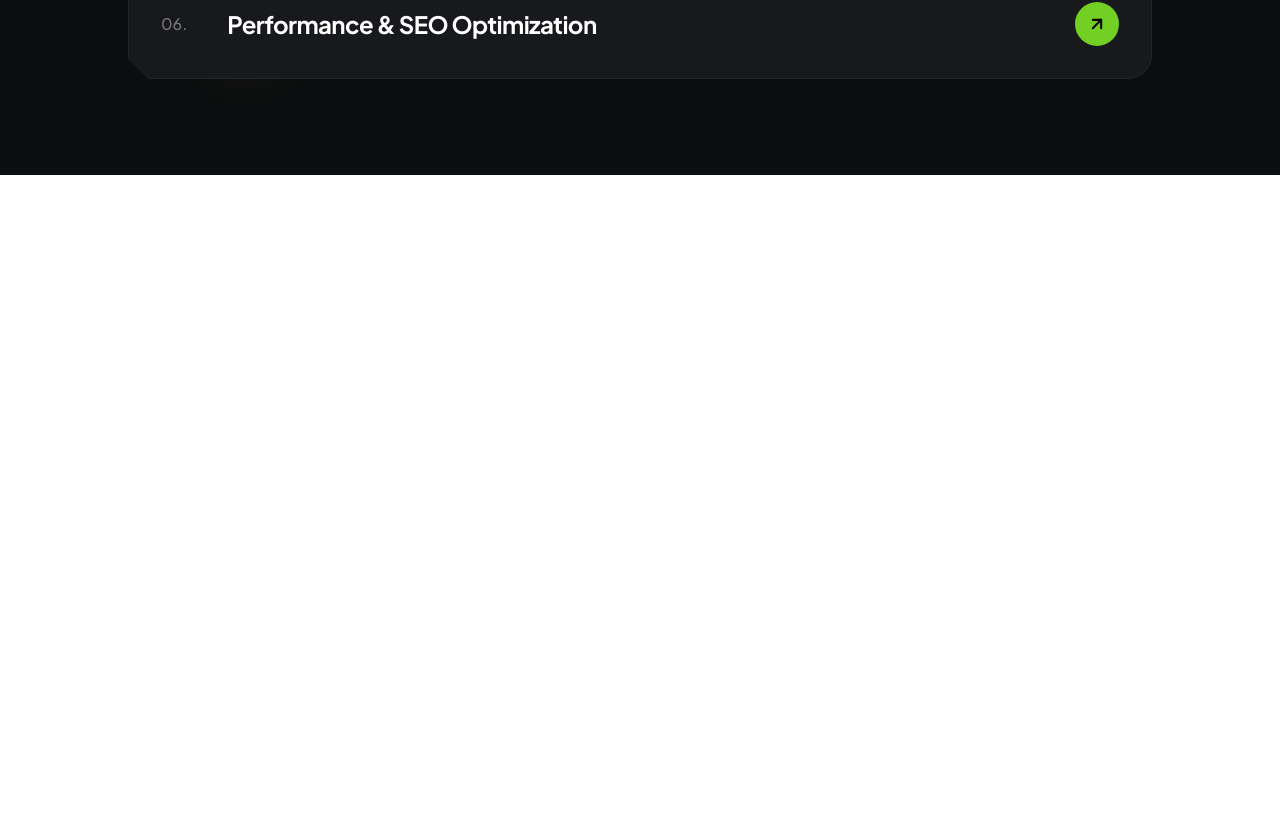
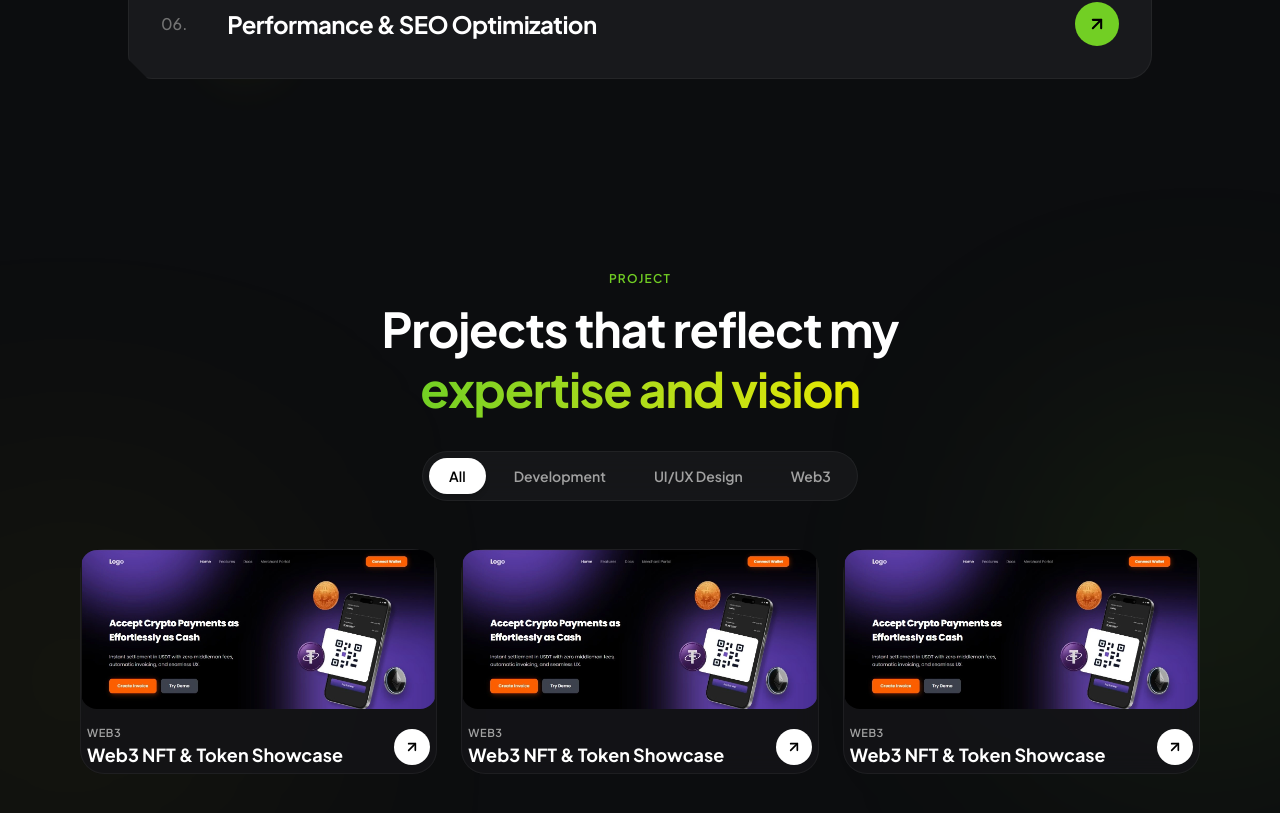
Before and after one commit to ResyinRVH/resyin-portofolio, a Next.js app: page / in a window 1280 px wide. Shown: the part 1882-2695 px from the top of the page. Before the commit the page ends 2057 px from the top, so only its background shows below. Built offline with nearby package versions, Linux system fonts and the light colour scheme.

Commit message:
feat(projects): add project showcase section with category filter

```diff
--- a/src/app/page.tsx
+++ b/src/app/page.tsx
@@ -1,12 +1,15 @@
 import { Navbar } from "@/components/Navbar";
 import { Hero } from "@/components/Hero";
 import { Services } from "@/components/Service";
+import {Projects} from "@/components/Project";
+
 export default function Home() {
   return (
     <main className="min-h-screen bg-[#0c0d0f] text-white selection:bg-[#72cf24] selection:text-black">
       <Navbar />
       <Hero />
       <Services />
+      <Projects />
     </main>
   );
 }
--- /dev/null
+++ b/src/components/Project.tsx
@@ -0,0 +1,93 @@
+"use client";
+
+import React, { useState } from "react";
+import { ProjectCard, ProjectItem } from "@/components/ui/ProjectCard";
+
+const categories = ["All", "Development", "UI/UX Design", "Web3"] as const;
+type CategoryType = (typeof categories)[number];
+
+const projectData: ProjectItem[] = [
+  {
+    id: "1",
+    title: "Web3 NFT & Token Showcase",
+    category: "Web3",
+    image: "/Web3.webp",
+    liveUrl: "https://github.com/ResyinRVH",
+  },
+  {
+    id: "2",
+    title: "Web3 NFT & Token Showcase",
+    category: "Web3",
+    image: "/Web3.webp",
+    liveUrl: "https://github.com/ResyinRVH",
+  },
+  {
+    id: "3",
+    title: "Web3 NFT & Token Showcase",
+    category: "Web3",
+    image: "/Web3.webp",
+    liveUrl: "https://github.com/ResyinRVH",
+  },
+];
+
+export const Projects: React.FC = () => {
+  const [activeCategory, setActiveCategory] = useState<CategoryType>("All");
+
+  const filteredProjects =
+    activeCategory === "All"
+      ? projectData
+      : projectData.filter((item) => item.category === activeCategory);
+
+  return (
+    <section
+      id="project"
+      className="relative scroll-mt-28 py-24 px-6 md:px-20 bg-[#0c0d0f] text-white overflow-hidden"
+    >
+      <div
+        aria-hidden="true"
+        className="pointer-events-none absolute top-1/3 -right-24 w-[350px] h-[350px] rounded-full bg-[#72cf24]/10 blur-[130px]"
+      />
+      <div
+        aria-hidden="true"
+        className="pointer-events-none absolute bottom-10 -left-20 w-[300px] h-[300px] rounded-full bg-[#E5E800]/10 blur-[140px]"
+      />
+
+      <div className="relative z-10 max-w-6xl mx-auto">
+        <div className="flex flex-col items-center text-center mb-12">
+          <span className="text-xs uppercase tracking-widest text-[#72cf24] font-semibold mb-3">
+            Project
+          </span>
+          <h2 className="text-3xl sm:text-5xl font-bold tracking-tight max-w-2xl leading-tight">
+            Projects that reflect my{" "}
+            <span className="bg-gradient-to-r from-[#72cf24] to-[#E5E800] bg-clip-text text-transparent">
+              expertise and vision
+            </span>
+          </h2>
+
+          <div className="flex flex-wrap items-center justify-center gap-2 mt-8 p-1.5 rounded-full bg-[#18191c]/80 border border-white/5 backdrop-blur-md">
+            {categories.map((cat) => {
+              const isActive = activeCategory === cat;
+              return (
+                <button
+                  key={cat}
+                  onClick={() => setActiveCategory(cat)}
+                  className={`px-5 py-2 rounded-full text-xs sm:text-sm font-semibold transition-all duration-300 ${isActive
+                      ? "bg-white text-black shadow-md"
+                      : "text-neutral-400 hover:text-white hover:bg-white/5"
+                    }`}
+                >
+                  {cat}
+                </button>
+              );
+            })}
+          </div>
+        </div>
+        <div className="grid grid-cols-1 sm:grid-cols-2 lg:grid-cols-3 gap-6">
+          {filteredProjects.map((project) => (
+            <ProjectCard key={project.id} project={project} />
+          ))}
+        </div>
+      </div>
+    </section>
+  );
+};
```
